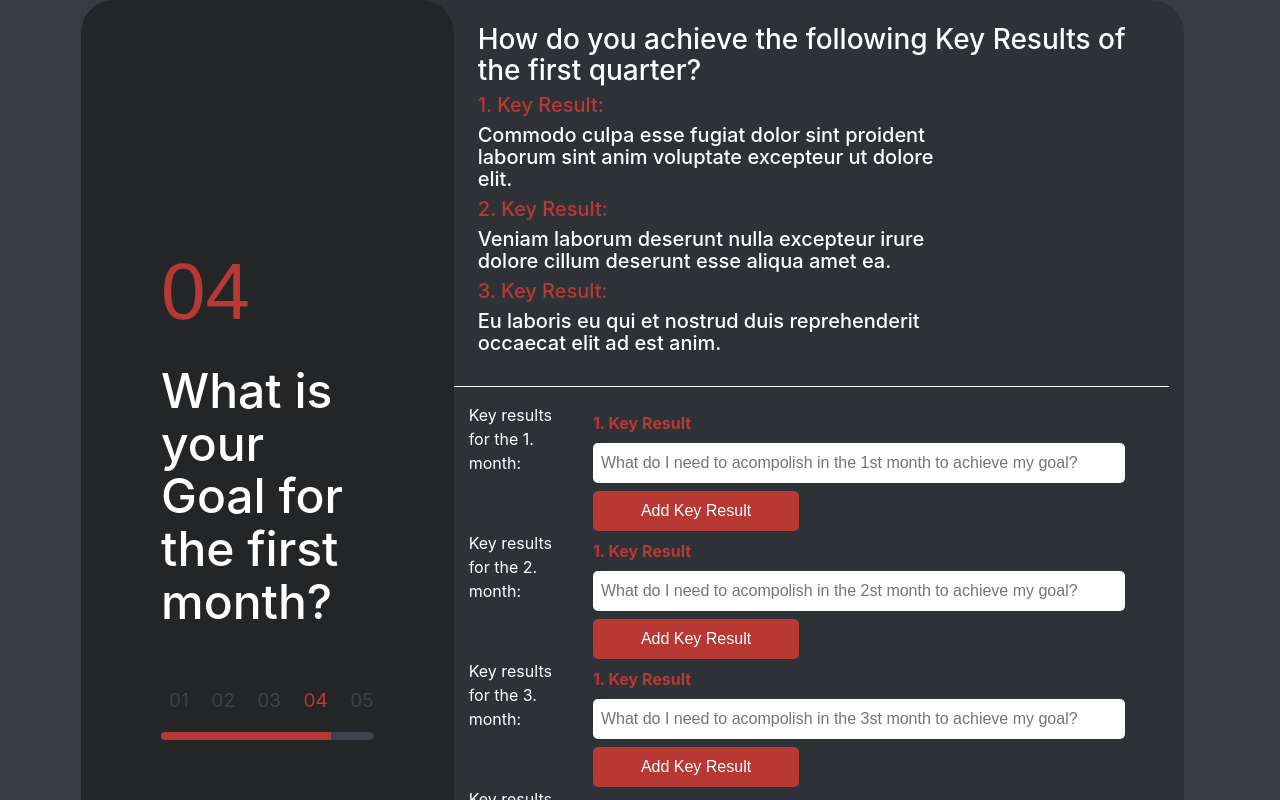
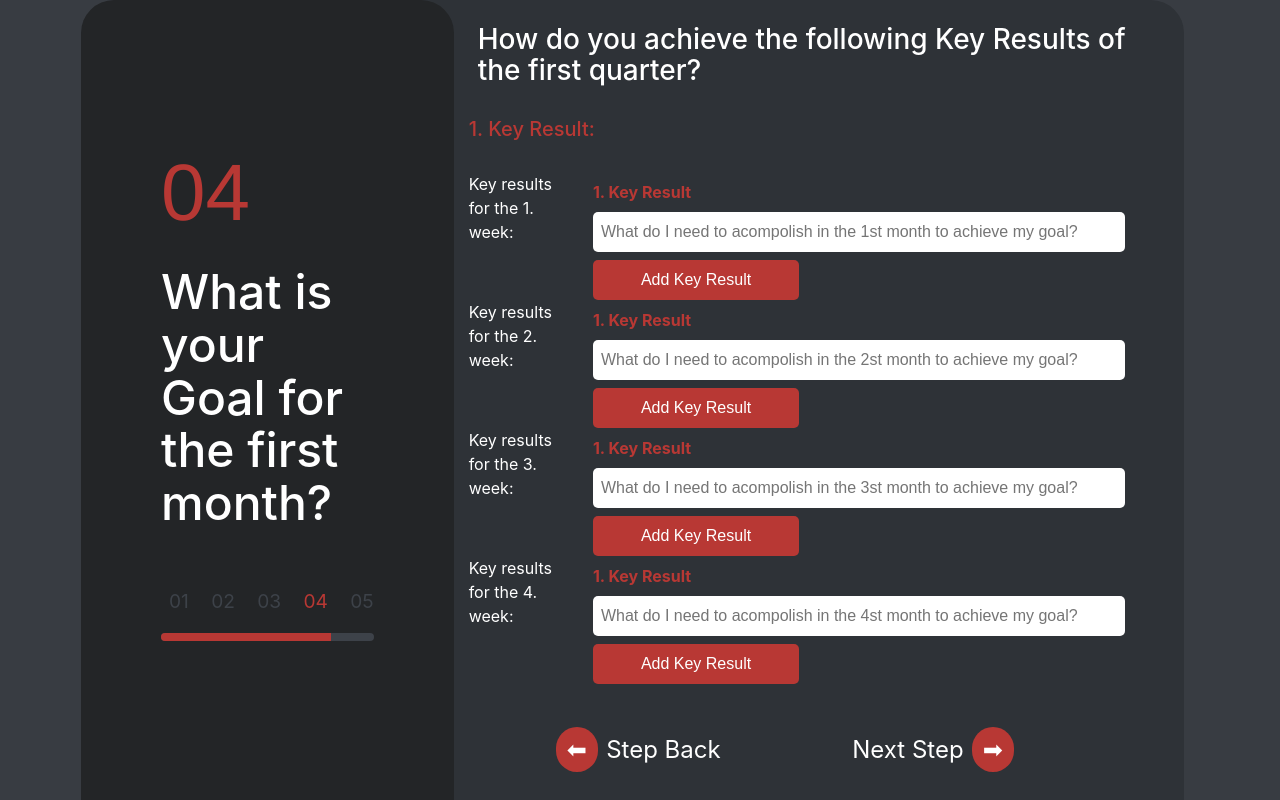
Before and after one commit to 12monthsOfPrototype/goalpresent, a Next.js app: page /goal/month in a window 1280 px wide. Shown: the top 800 px of the page. Built offline with nearby package versions, Linux system fonts and the light colour scheme.

Commit message:
add global context for state

```diff
--- /dev/null
+++ b/components/goal/goalContext.js
@@ -0,0 +1,5 @@
+import { createContext } from 'react';
+
+const GoalContext = createContext();
+
+export default GoalContext;
--- /dev/null
+++ b/pages/_app.js
@@ -0,0 +1,147 @@
+import React, { useState } from 'react';
+import App from 'next/app';
+import GoalContext from '../components/goal/goalContext';
+
+function MyApp({ Component, pageProps }) {
+  const [goal, setGoal] = useState('');
+  const [firstKeyResults, setFirstKeyResults] = useState([
+    {
+      text: '',
+    },
+  ]);
+  const [secondKeyResults, setSecondKeyResults] = useState([
+    {
+      text: '',
+    },
+  ]);
+  const [thirdKeyResults, setThirdKeyResults] = useState([
+    {
+      text: '',
+    },
+  ]);
+  const [fourthKeyResults, setFourthKeyResults] = useState([
+    {
+      text: '',
+    },
+  ]);
+  const [firstQuarterKeyResult, setfirstQuarterKeyResult] = useState([
+    {
+      text: '',
+    },
+  ]);
+  const [secondQuarterKeyResult, setsecondQuarterKeyResult] = useState([
+    {
+      text: '',
+    },
+  ]);
+  const [thirdQuarterKeyResults, setThirdQuarterKeyResults] = useState([
+    {
+      text: '',
+    },
+  ]);
+  const [firstMonthKeyResults, setFirstMonthKeyResults] = useState([
+    {
+      text: '',
+    },
+  ]);
+  const [secondMonthKeyResults, setSecondMonthKeyResults] = useState([
+    {
+      text: '',
+    },
+  ]);
+  const [thirdMonthKeyResults, setThirdMonthKeyResults] = useState([
+    {
+      text: '',
+    },
+  ]);
+  const [fourthMonthKeyResults, setFourthMonthKeyResults] = useState([
+    {
+      text: '',
+    },
+  ]);
+  const [monday, setMonday] = useState([
+    {
+      text: '',
+    },
+  ]);
+  const [tuesday, setTuesday] = useState([
+    {
+      text: '',
+    },
+  ]);
+  const [wednesday, setWednesday] = useState([
+    {
+      text: '',
+    },
+  ]);
+  const [thursday, setThursday] = useState([
+    {
+      text: '',
+    },
+  ]);
+  const [friday, setFriday] = useState([
+    {
+      text: '',
+    },
+  ]);
+  const [saturday, setSaturday] = useState([
+    {
+      text: '',
+    },
+  ]);
+  const [sunday, setSunday] = useState([
+    {
+      text: '',
+    },
+  ]);
+  return (
+    <>
+      <GoalContext.Provider
+        value={{
+          goal,
+          setGoal,
+          firstKeyResults,
+          setFirstKeyResults,
+          secondKeyResults,
+          setSecondKeyResults,
+          thirdKeyResults,
+          setThirdKeyResults,
+          fourthKeyResults,
+          setFourthKeyResults,
+          firstQuarterKeyResult,
+          setfirstQuarterKeyResult,
+          secondQuarterKeyResult,
+          setsecondQuarterKeyResult,
+          thirdQuarterKeyResults,
+          setThirdQuarterKeyResults,
+          firstMonthKeyResults,
+          setFirstMonthKeyResults,
+          secondMonthKeyResults,
+          setSecondMonthKeyResults,
+          thirdMonthKeyResults,
+          setThirdMonthKeyResults,
+          fourthMonthKeyResults,
+          setFourthMonthKeyResults,
+          monday,
+          setMonday,
+          tuesday,
+          setTuesday,
+          wednesday,
+          setWednesday,
+          thursday,
+          setThursday,
+          friday,
+          setFriday,
+          saturday,
+          setSaturday,
+          sunday,
+          setSunday,
+        }}
+      >
+        <Component {...pageProps} />
+      </GoalContext.Provider>
+    </>
+  );
+}
+
+export default MyApp;
--- a/pages/goal/month.js
+++ b/pages/goal/month.js
@@ -1,38 +1,24 @@
-import React, { useState } from 'react';
+import React, { useState, useContext } from 'react';
 import Buttons from '../../components/goal/buttons';
 import Layout from '../../components/Layout';
 import Card from '../../components/goal/card';
 import Left from '../../components/goal/left';
 import { theme } from '../../style/theme';
 import KeyResult from '../../components/goal/keyResult';
+import GoalContext from '../../components/goal/goalContext';
 
 const month = () => {
-  const [firstKeyResults, setFirstKeyResults] = useState([
-    {
-      text: '',
-    },
-  ]);
-  const [secondKeyResults, setSecondKeyResults] = useState([
-    {
-      text: '',
-    },
-  ]);
-  const [thirdKeyResults, setThirdKeyResults] = useState([
-    {
-      text: '',
-    },
-  ]);
-  const [fourthKeyResults, setFourthKeyResults] = useState([
-    {
-      text: '',
-    },
-  ]);
-
-  const keyResults = [
-    'Commodo culpa esse fugiat dolor sint proident laborum sint anim voluptate excepteur ut dolore elit.',
-    'Veniam laborum deserunt nulla excepteur irure dolore cillum deserunt esse aliqua amet ea.',
-    'Eu laboris eu qui et nostrud duis reprehenderit occaecat elit ad est anim.',
-  ];
+  const {
+    firstQuarterKeyResult,
+    firstMonthKeyResults,
+    setFirstMonthKeyResults,
+    secondMonthKeyResults,
+    setSecondMonthKeyResults,
+    thirdMonthKeyResults,
+    setThirdMonthKeyResults,
+    fourthMonthKeyResults,
+    setFourthMonthKeyResults,
+  } = useContext(GoalContext);
 
   return (
     <>
@@ -45,12 +31,13 @@ const month = () => {
               progress={4}
             ></Left>
             <div className="col-sm-12 col-md-8">
-              <div className="row p-4 section">
+              <div className="row p-4">
                 <h3>
                   How do you achieve the following Key Results of the first
                   quarter?
                 </h3>
-                {keyResults.map((result, index) => {
+              </div>
+              {firstQuarterKeyResult.map((result, index) => {
                 return (
                   <div className="row">
                     <div className="col-md-4">
@@ -59,40 +46,40 @@ const month = () => {
                       </h5>
                     </div>
                     <div className="col-md-9">
-                        <h5>{result}</h5>
+                      <h5>{result.text}</h5>
                     </div>
                   </div>
                 );
               })}
-              </div>
+
               <div className="row my-3">
                 <KeyResult
-                  keyResults={firstKeyResults}
-                  setKeyResults={setFirstKeyResults}
+                  keyResults={firstMonthKeyResults}
+                  setKeyResults={setFirstMonthKeyResults}
                   number={1}
-                  heading="Key results for the 1. month"
+                  heading="Key results for the 1. week"
                   placeholder="What do I need to acompolish in the 1st month to achieve my goal?"
                 />
                 <hr />
                 <KeyResult
-                  keyResults={secondKeyResults}
-                  setKeyResults={setSecondKeyResults}
+                  keyResults={secondMonthKeyResults}
+                  setKeyResults={setSecondMonthKeyResults}
                   number={2}
-                  heading="Key results for the 2. month"
+                  heading="Key results for the 2. week"
                   placeholder="What do I need to acompolish in the 2st month to achieve my goal?"
                 />
                 <KeyResult
-                  keyResults={thirdKeyResults}
-                  setKeyResults={setThirdKeyResults}
+                  keyResults={thirdMonthKeyResults}
+                  setKeyResults={setThirdMonthKeyResults}
                   number={3}
-                  heading="Key results for the 3. month"
+                  heading="Key results for the 3. week"
                   placeholder="What do I need to acompolish in the 3st month to achieve my goal?"
                 />
                 <KeyResult
-                  keyResults={fourthKeyResults}
-                  setKeyResults={setFourthKeyResults}
+                  keyResults={fourthMonthKeyResults}
+                  setKeyResults={setFourthMonthKeyResults}
                   number={4}
-                  heading="Key results for the 4. month"
+                  heading="Key results for the 4. week"
                   placeholder="What do I need to acompolish in the 4st month to achieve my goal?"
                 />
               </div>
```
Also changed, not shown: pages/goal/first-quarter.js (+27 -32 lines), pages/goal/index.js (+10 -2 lines), pages/goal/quarter.js (+27 -34 lines), pages/goal/week.js (+24 -45 lines), 1 other file (tests, documents, lock files or other folders). Lines whose indentation alone changed are shown as unchanged.
